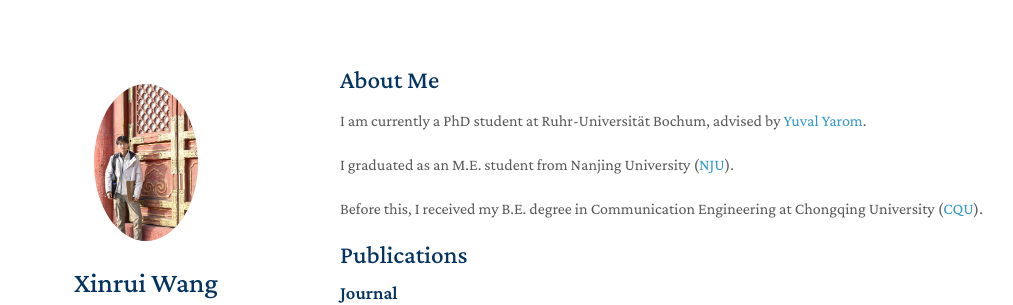
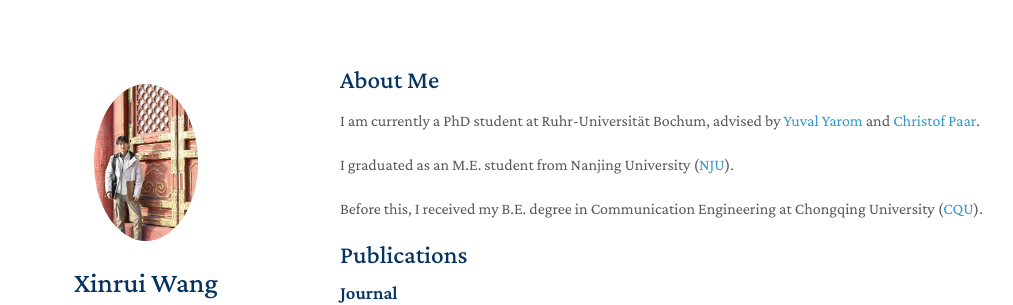
Before and after one commit to XC1a/XC1a.github.io, a Jekyll site: the page built from index.md, in a window 1280 px wide and 1088 px high. Shown: the top 305 px of the window, without its empty margins (130-1143 px from the left). Built offline with Jekyll 4.4.1, drawn with Linux system fonts in a browser that asks for light colours; nearby versions of some CDN libraries; a style sheet for code colours, icons or effects is not loaded; our own code applies the rules of GitHub Pages for plain Markdown files.

Commit message:
Add Christof Paar as advisor in About Me section

```diff
--- a/index.md
+++ b/index.md
@@ -4,7 +4,7 @@ layout: homepage
 
 ## About Me
 
-I am currently a PhD student at Ruhr-Universität Bochum, advised by [Yuval Yarom](https://yuval.yarom.org/).
+I am currently a PhD student at Ruhr-Universität Bochum, advised by [Yuval Yarom](https://yuval.yarom.org/) and [Christof Paar](https://www.mpi-sp.org/paar).
 
 I graduated as an M.E. student from Nanjing University ([NJU](https://www.nju.edu.cn/en/)).
 
```
